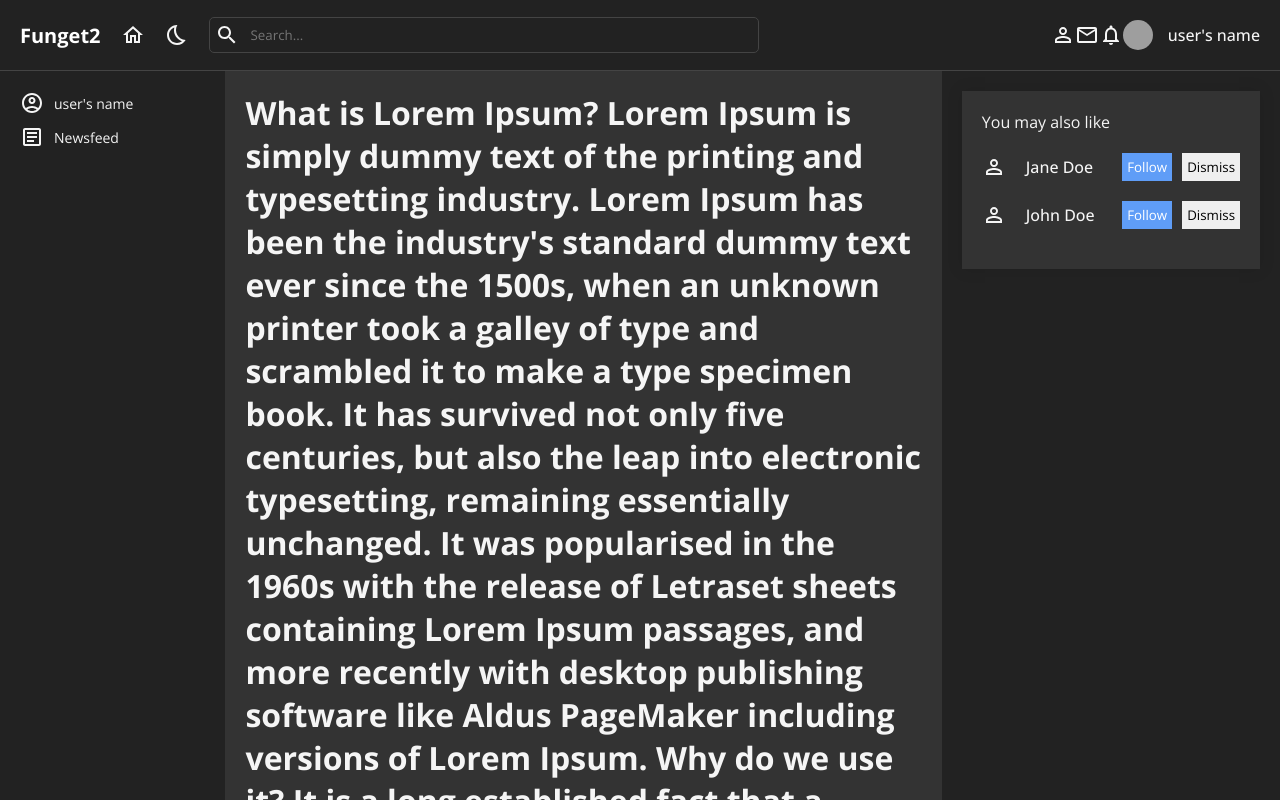
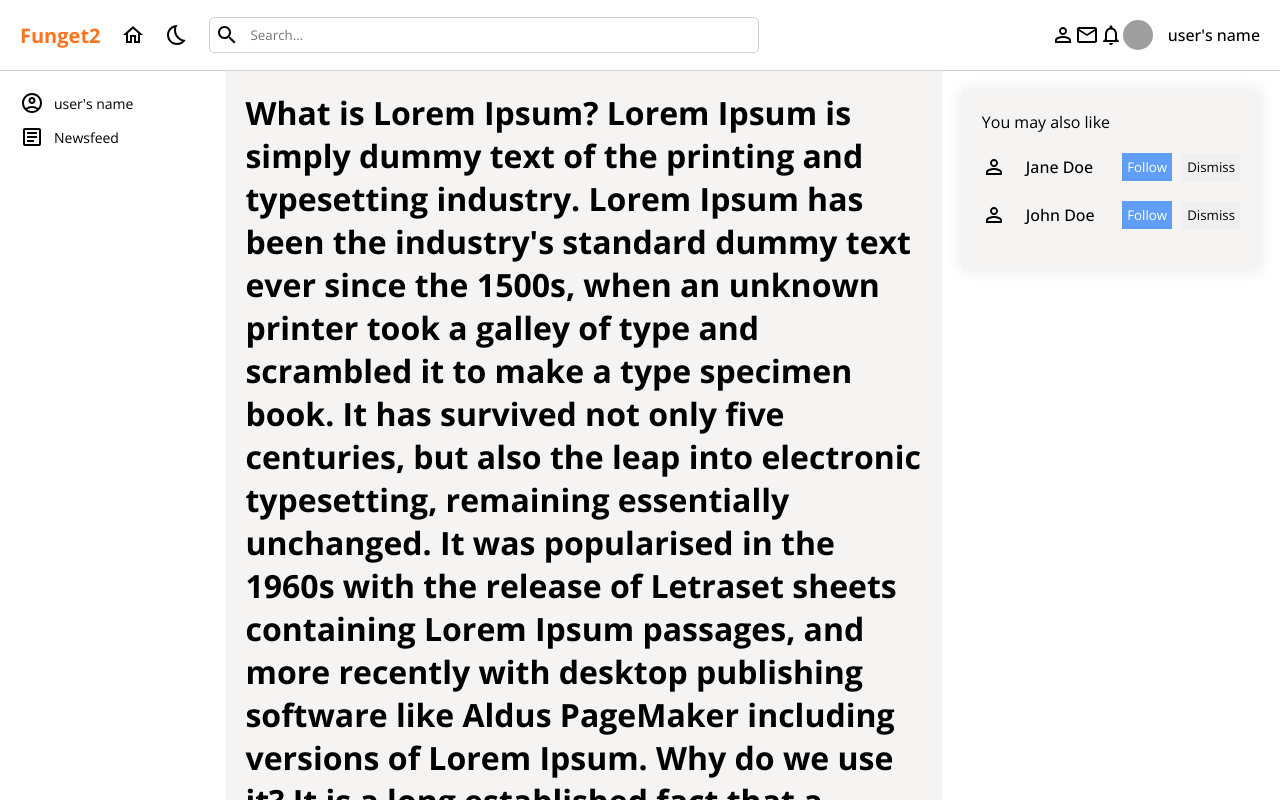
Before and after one commit to joycethh/sql-client, a React (Create React App) app: page / in a window 1280 px wide. Shown: the top 800 px of the page. Built offline with nearby package versions, Linux system fonts and the light colour scheme; grey boxes are pictures that could not be loaded.

Commit message:
create darkMode context and use it

```diff
--- a/src/App.js
+++ b/src/App.js
@@ -12,13 +12,16 @@
 import Register from "./pages/register/Register";
 import Profile from "./pages/profile/Profile";
 import Home from "./pages/home/Home";
+import { useContext } from "react";
+import { DarkModeContext } from "./context/darkModeContext";
 
 function App() {
   const currentUser = true;
+  const { isDarkMode } = useContext(DarkModeContext);
 
   const Layout = () => {
     return (
-      <div className="theme-dark">
+      <div className={`theme-${isDarkMode ? "dark" : "light"}`}>
         <Navbar />
         <div style={{ display: "flex" }}>
           <SideBar />
--- a/src/component/navbar/Navbar.js
+++ b/src/component/navbar/Navbar.js
@@ -1,7 +1,9 @@
+import { useContext } from "react";
 import { Link } from "react-router-dom";
 import {
   HomeOutlined,
   BedtimeOutlined,
+  LightModeOutlined,
   SearchOutlined,
   PersonOutlineOutlined,
   NotificationsOutlined,
@@ -9,8 +11,11 @@
 } from "@mui/icons-material/";
 
 import "./navbar.scss";
+import { DarkModeContext } from "../../context/darkModeContext";
 
 const Navbar = () => {
+  const { isDarkMode, toggle } = useContext(DarkModeContext);
+
   return (
     <div className="navbar">
       <div className="left">
@@ -18,7 +23,11 @@
           <span>Funget2</span>
         </Link>
         <HomeOutlined />
-        <BedtimeOutlined />
+        {isDarkMode ? (
+          <LightModeOutlined onClick={toggle} />
+        ) : (
+          <BedtimeOutlined onClick={toggle} />
+        )}
         <div className="search">
           <SearchOutlined />
           <input type="text" placeholder="Search..." />
--- /dev/null
+++ b/src/context/darkModeContext.js
@@ -0,0 +1,21 @@
+import { createContext, useEffect, useState } from "react";
+
+export const DarkModeContext = createContext();
+
+export const DarkModeContextProvider = ({ children }) => {
+  const [isDarkMode, setIsDarkMode] = useState(
+    JSON.parse(localStorage.getItem("isDarkMode")) || false
+  );
+
+  const toggle = () => setIsDarkMode(!isDarkMode);
+
+  useEffect(() => {
+    localStorage.setItem("isDarkMode", isDarkMode);
+  }, [isDarkMode]);
+
+  return (
+    <DarkModeContext.Provider value={{ isDarkMode, toggle }}>
+      {children}
+    </DarkModeContext.Provider>
+  );
+};
--- a/src/index.js
+++ b/src/index.js
@@ -1,10 +1,13 @@
-import React from 'react';
-import ReactDOM from 'react-dom/client';
-import App from './App';
+import React from "react";
+import ReactDOM from "react-dom/client";
+import App from "./App";
+import { DarkModeContextProvider } from "./context/darkModeContext";
 
-const root = ReactDOM.createRoot(document.getElementById('root'));
+const root = ReactDOM.createRoot(document.getElementById("root"));
 root.render(
   <React.StrictMode>
-    <App />
+    <DarkModeContextProvider>
+      <App />
+    </DarkModeContextProvider>
   </React.StrictMode>
 );
```
